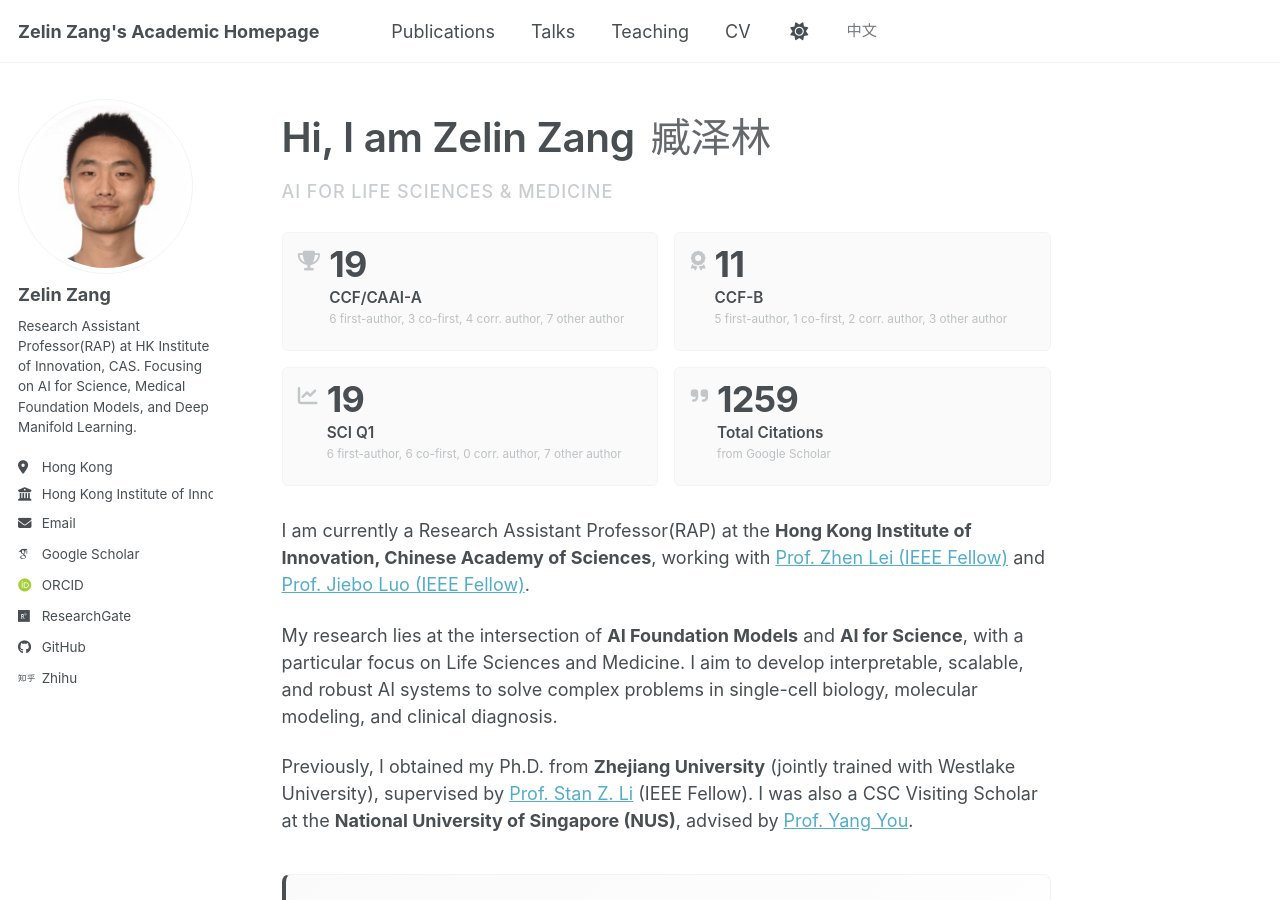
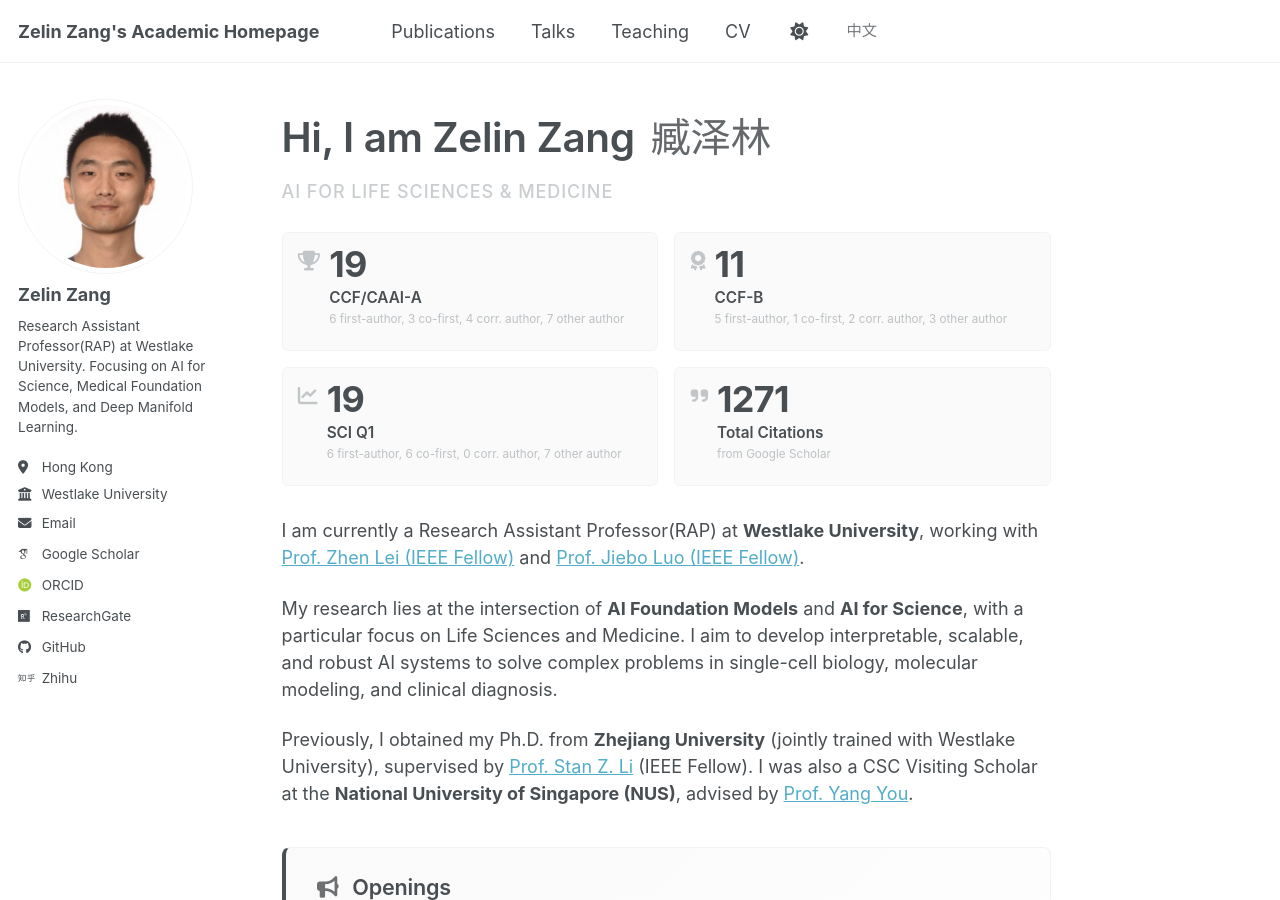
Before and after one commit to zangzelin/zangzelin.github.io, a Jekyll site: the page built from _pages/about.md, in a window 1280 px wide and 900 px high. Built offline with Jekyll 4.4.1, drawn with Linux system fonts in a browser that asks for light colours; some web fonts are replaced; a script bundle is joined from its source files by our own code; library files that are not in the unit come from our copies.

Commit message:
Update affiliation to Westlake University

```diff
--- a/_config.yml
+++ b/_config.yml
@@ -26,9 +26,9 @@ author:
   avatar           : "zzl720.png"
   name             : "Zelin Zang"
   pronouns         : # example: "she/her"
-  bio              : "Research Assistant Professor(RAP) at HK Institute of Innovation, CAS. Focusing on AI for Science, Medical Foundation Models, and Deep Manifold Learning."
+  bio              : "Research Assistant Professor(RAP) at Westlake University. Focusing on AI for Science, Medical Foundation Models, and Deep Manifold Learning."
   location         : "Hong Kong"
-  employer         : "Hong Kong Institute of Innovation, CAS"
+  employer         : "Westlake University"
   uri              : # URL
   email            : "zangzelin@gmail.com"
 
--- a/_data/scholar.yml
+++ b/_data/scholar.yml
@@ -1,2 +1,2 @@
-citation_count: 1259
-citations: '1259'
+citation_count: 1271
+citations: '1271'
--- a/_pages/about.md
+++ b/_pages/about.md
@@ -14,7 +14,7 @@ redirect_from:
 
 {% include publication-stats.html %}
 
-I am currently a Research Assistant Professor(RAP) at the **Hong Kong Institute of Innovation, Chinese Academy of Sciences**, working with [Prof. Zhen Lei (IEEE Fellow)](https://scholar.google.com/citations?user=cuJ3QG8AAAAJ&hl=zh-CN) and [Prof. Jiebo Luo (IEEE Fellow)](https://www.cs.rochester.edu/u/jluo/).
+I am currently a Research Assistant Professor(RAP) at **Westlake University**, working with [Prof. Zhen Lei (IEEE Fellow)](https://scholar.google.com/citations?user=cuJ3QG8AAAAJ&hl=zh-CN) and [Prof. Jiebo Luo (IEEE Fellow)](https://www.cs.rochester.edu/u/jluo/).
 
 My research lies at the intersection of **AI Foundation Models** and **AI for Science**, with a particular focus on Life Sciences and Medicine. I aim to develop interpretable, scalable, and robust AI systems to solve complex problems in single-cell biology, molecular modeling, and clinical diagnosis.
 
```
Also changed, not shown: _pages/cv.md (+1 -1 lines), _pages/zh-about.md (+1 -1 lines), _pages/zh-cv.md (+1 -1 lines).
